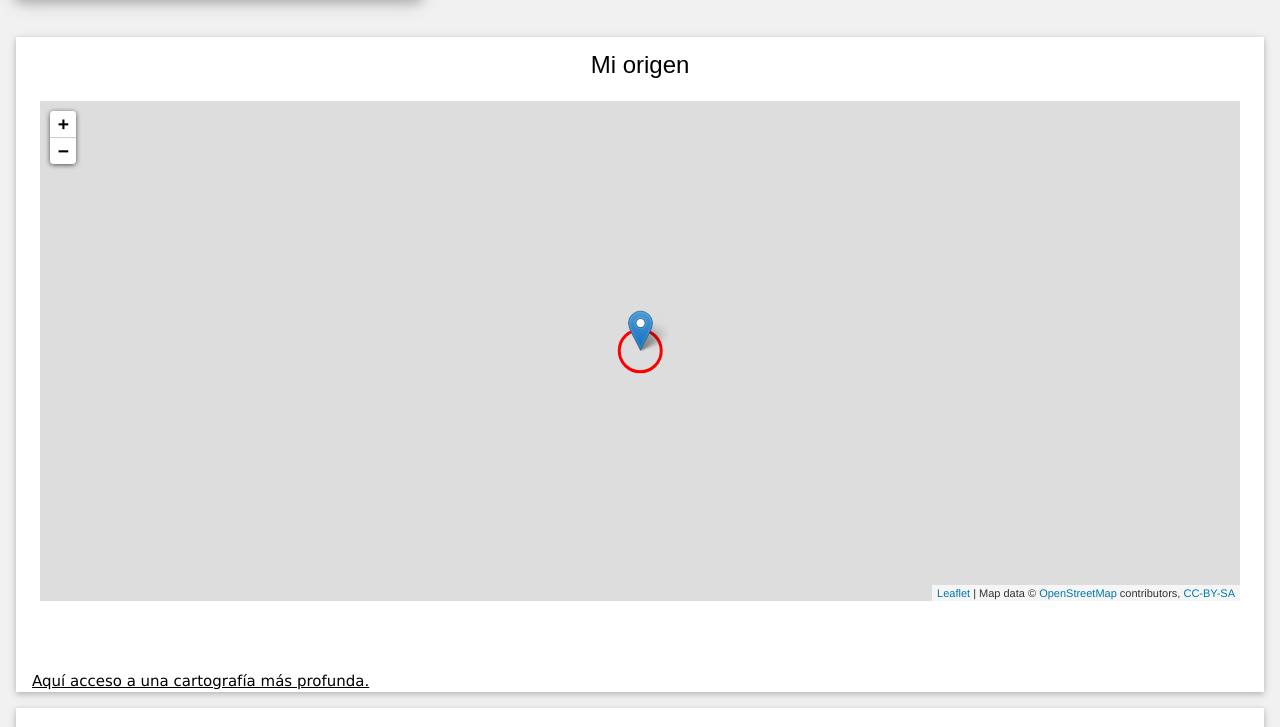
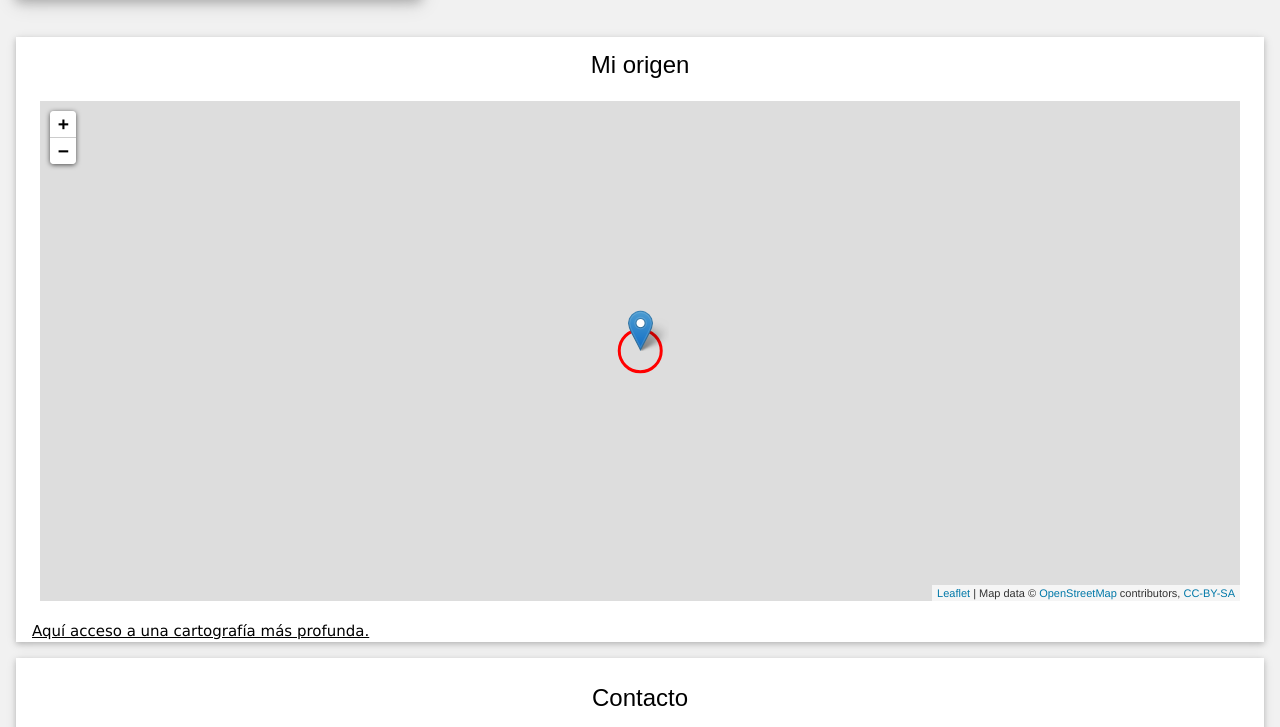
Before and after one commit to PereAnt/PereAnt.github.io, a plain HTML site: page index.html in a window 1280 px wide. Shown: the part 1275-2002 px from the top of the page. Drawn offline with Linux system fonts and the light colour scheme.

Commit message:
Update index.html

```diff
--- a/index.html
+++ b/index.html
@@ -118,7 +118,7 @@ h1,h2,h3,h4,h5,h6 {font-family: sans-serif}
       <h3 class="w3-center">Mi origen</h3> <!--Título de la sección-->
     </div>
     <!--se añade un iframe para "enlazar" el .html donde tengo el mapa y que se puede visualizar en este .html-->
-    <iframe src="LEAFLET/mapa.html" height="570px" width="100%" style="border:none"></iframe> </iframe>
+    <iframe src="LEAFLET/mapa.html" height="520px" width="100%" style="border:none"></iframe> </iframe>
     <a href="visor_complejo.html">Aquí acceso a una cartografía más profunda.</a>
   </div>
 
```
